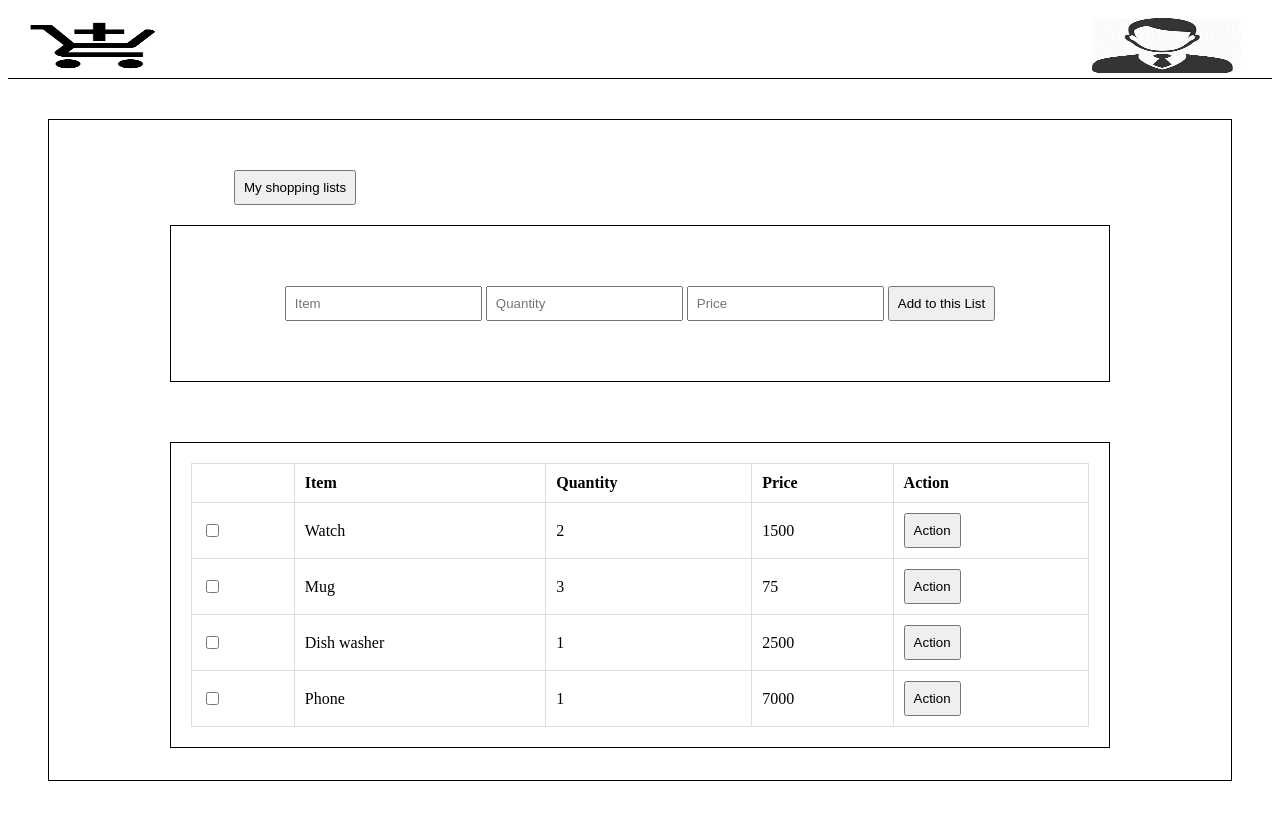
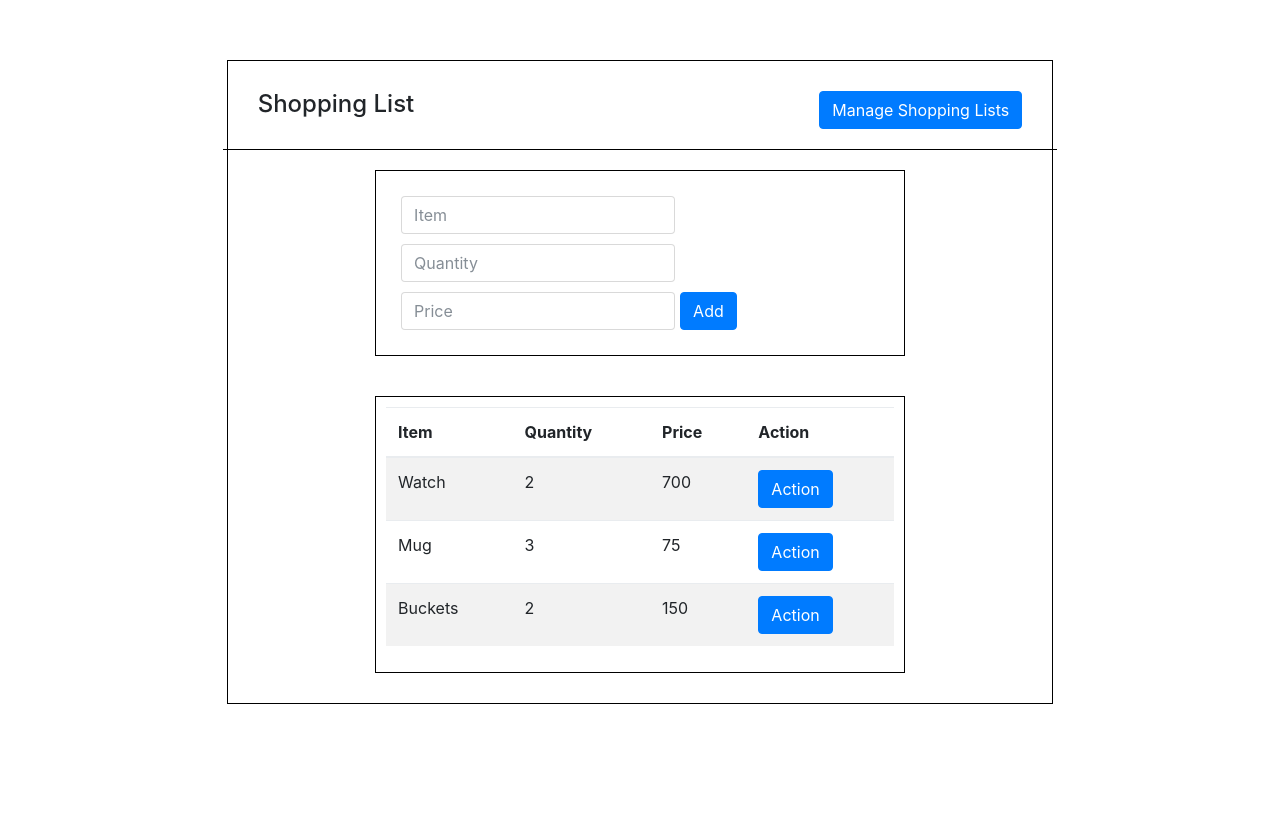
Before and after one commit to xcixor/Shopping_List, a Python web app: template app/views/dashboard.html in a window 1280 px wide. After the commit the page ends 704 px from the top, so only its background shows below. Run offline with Jinja, Linux system fonts and the light colour scheme; the template is opened without the code that fills it, so the values that code supplies are empty.

Commit message:
Improved the look and feel of the dashboard with bootsrap and css

```diff
--- a/app/static/css/dashboard.css
+++ b/app/static/css/dashboard.css
@@ -1,74 +1,27 @@
-.head{
-    margin-bottom: 50px;
-    padding-bottom: 20px;
-    /* border-bottom: 1px solid black; */
-}
+
 header{
-    border-bottom: 1px solid black;
+    height: 40px;
 }
 img{
-    border-radius: 8px;
-    padding: 10px;
-    max-height: 55px;
-    min-width: 150px;
+    max-height: 50px;
+    max-width: 60px;
 }
-#logo{
+#btn{
+    float: right;
+}
+#msg{
     float: left;
 }
-#user{
-    float: right;
-    padding-right: 20px;
-    /* width: 15%; */
-}
-#umg{
-    float: left;
-}
-#uname{
-    float: right;
-}
-#shopping_list{
+.col-md-8{
+    padding: 10px;
     border: 1px solid black;
-    height: 600px;
-    margin: 40px;
-    padding: 30px;
-}
-#btn_div{
-    padding: 20px;
-    margin-left: 135px;
-}
-#inner{
-    border: 1px solid black;
-    margin: 0 auto;
-    display: block;
-    text-align: center;
-    padding: 20px;
-    width: 80%;
 }
 form{
-    padding: 20px;
-    margin: 20px;
+    padding: 10px;
 }
 input{
-    padding: 8px;
+    margin: 5px;
 }
-#inner_lower{
-    border: 1px solid black;
-    margin: 0 auto;
-    display: block;
-    text-align: center;
+.row{
     padding: 20px;
-    width: 80%;
 }
-#middle{
-    height: 10%;
-}
-table {
-    border-collapse: collapse;
-    width: 100%;
-}
-
-td, th {
-    border: 1px solid #dddddd;
-    text-align: left;
-    padding: 10px;
-}
--- a/app/static/css/sign_up.css
+++ b/app/static/css/sign_up.css
@@ -8,3 +8,6 @@ form{
     padding: 40px;
     margin: 40px;
 }
+a{
+    text-decoration: none;
+}
--- a/app/views/dashboard.html
+++ b/app/views/dashboard.html
@@ -4,87 +4,120 @@
     <meta charset="UTF-8">
     <meta name="viewport" content="width=device-width, initial-scale=1.0">
     <meta http-equiv="X-UA-Compatible" content="ie=edge">
+    <link rel="stylesheet" href="../frameworks/bootstrap-4/css/bootstrap.min.css">
+    <link rel="stylesheet" href="../static/css/dashboard.css">
     <title>Dashboard</title>
-    <link rel="stylesheet" href="/resources/css/dashboard.css">
 </head>
 <body>
     <header>
-        <div class="head">
-                <div id="logo">
-                    <img src="/resources/images/cart1.png"/>
+        <div class="container-fluid">
+        <!-- <div class="row">
+                <div class="col-md-6">
+                        <img src="../static/images/cart2.png" class="rounded float-left" alt="...">
                 </div>
-                <div id="user">
-                    <div id="umg">
-                            <img src="/resources/images/prof2.jpg"/>
+                <div class="col-md-2">
+
+
                 </div>
-                    <!-- <div id="uname">
-                            <p>Alice</p>
-                    </div>       -->
+                <div class="col-md-2">
+                        <img src="../static/images/prof2.jpg" class="rounded float-right" alt="...">
+                </div>
+                <div class="col-md-2">
+                    <p>Username</p>
                 </div>
         </div>
-
+        </div> -->
     </header>
 
-    <div id="shopping_list">
-        <div id="btn_div">
-                <input type="Submit" value="My shopping lists">
+  <div class="container-fluid">
+  <div class="row">
+      <div class="col-md-2">
+
       </div>
+      <div class="col-md-8">
+            <div class="row" style="border-bottom: 1px solid black;">
+                    <div class="col-md-9">
+                            <h4>Shopping List</h4>
+                    </div>
+                    <div class="col-md-3">
+                          <button type="submit" class="btn btn-primary float-right">Manage Shopping Lists</button>
+                    </div>
+            </div>
+            <div class="row">
+                <div class="col-md-2">
 
-    <div id="inner">
-        <form>
-            <input type="text" placeholder="Item">
-            <input type="text" placeholder="Quantity">
-            <input type="text" placeholder="Price">
-            <input type="Submit" value="Add to this List">
+                </div>
+                <div class="col-md-8">
+                        <form class="form-inline" action="">
+                            <input type="text" class="form-control" id="username" placeholder="Item">
+                            <input type="text" class="form-control" id="username" placeholder="Quantity">
+                            <input type="text" class="form-control" id="username" placeholder="Price">
+                            <button type="submit" class="btn btn-primary">Add</button>
                         </form>
 
                 </div>
-    <div id="middle">
+                <div class="col-md-2">
 
                 </div>
-    <div id="inner_lower">
-        <div id="table_div">
-                <table>
+
+            </div>
+            <div class="row">
+                    <div class="col-md-2">
+
+                    </div>
+                    <div class="col-md-8">
+                            <table class="table table-striped">
+                                    <thead>
                                       <tr>
-                          <th></th>
                                         <th>Item</th>
                                         <th>Quantity</th>
                                         <th>Price</th>
                                         <th>Action</th>
                                       </tr>
+                                    </thead>
+                                    <tbody>
                                       <tr>
-                          <td><input type="checkbox"></td>
                                         <td>Watch</td>
                                         <td>2</td>
-                          <td>1500</td>
-                          <td><input type="Submit" value="Action"></td>
+                                        <td>700</td>
+                                        <td><button type="submit" class="btn btn-primary">Action</button></td>
+
                                       </tr>
                                       <tr>
-                         <td><input type="checkbox"></td>
                                         <td>Mug</td>
                                         <td>3</td>
                                         <td>75</td>
-                          <td><input type="Submit" value="Action"></td>
+                                        <td><button type="submit" class="btn btn-primary">Action</button></td>
                                       </tr>
                                       <tr>
-                          <td><input type="checkbox"></td>
-                          <td>Dish washer</td>
-                          <td>1</td>
-                          <td>2500</td>
-                          <td><input type="Submit" value="Action"></td>
+                                        <td>Buckets</td>
+                                        <td>2</td>
+                                        <td>150</td>
+                                        <td><button type="submit" class="btn btn-primary">Action</button></td>
                                       </tr>
-                        <tr>
-                            <td><input type="checkbox"></td>
-                            <td>Phone</td>
-                            <td>1</td>
-                            <td>7000</td>
-                            <td><input type="Submit" value="Action"></td>
-                        </tr>
+                                    </tbody>
                                   </table>
+
                     </div>
+                    <div class="col-md-2">
+
+                    </div>
+
+                </div>
+
+
+      </div>
+      <div class="col-md-2">
 
       </div>
   </div>
 
+  </div>
+
+     <!-- scripts -->
+
+     <script src="../frameworks/bootstrap-4/css/bootstrap.min.js"></script>
+     <script src="../static/js/jquery-3.2.1.min.js"></script>
+
 </body>
 </html>
--- a/app/views/sign_up.html
+++ b/app/views/sign_up.html
@@ -33,7 +33,9 @@
                 <div class="form-group">
                   <input type="password" class="form-control" id="password" placeholder="Password">
                 </div>
-                <button type="submit" class="btn btn-primary">Submit</button>
+                <button type="submit" class="btn btn-primary">Create Account</button>
+                <br>
+                <a href="#">log in</a>
             </form>
         </div>
         <div class="col-md-4">
```
Lines whose indentation alone changed are shown as unchanged.
